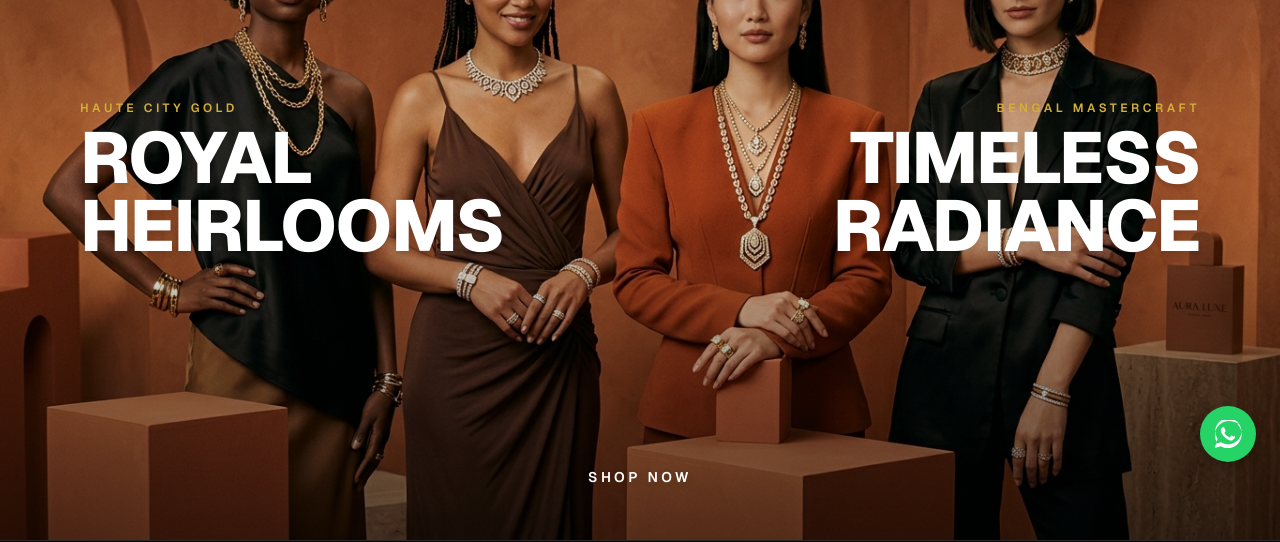
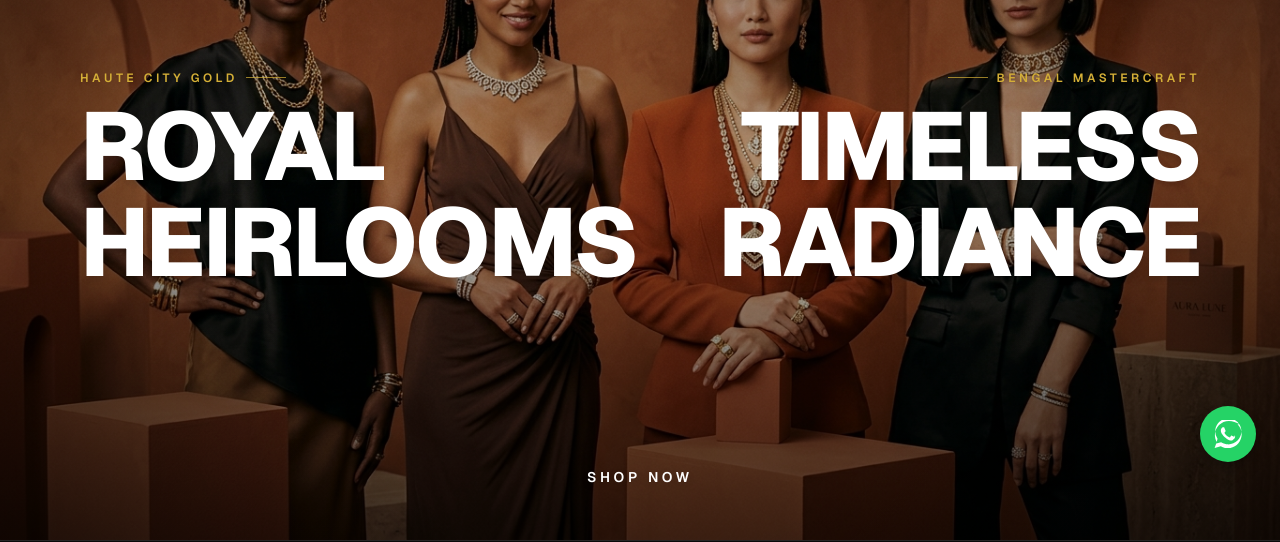
Before and after one commit to Snehasish321/Alongkar, a React (Vite) app: page / in a window 1280 px wide. Shown: the part 314-856 px from the top of the page. Built offline with nearby package versions, Linux system fonts and the light colour scheme; no server answers; a web font is replaced by a local one.

Commit message:
feat: add cinematic image scaling and luxury entrance animations to HeroSection

```diff
--- a/src/components/home/HeroSection.tsx
+++ b/src/components/home/HeroSection.tsx
@@ -6,64 +6,191 @@ export interface HeroSectionProps {
   startAnimation?: boolean;
 }
 
-export const HeroSection: React.FC<HeroSectionProps> = () => {
+const LUXURY_EASE = [0.16, 1, 0.3, 1] as const;
+
+export const HeroSection: React.FC<HeroSectionProps> = ({ startAnimation = true }) => {
+  const animateState = startAnimation ? 'visible' : 'hidden';
+
   return (
     <section className="relative w-full h-[calc(100vh-80px)] min-h-[580px] max-h-[960px] overflow-hidden bg-neutral-900 select-none">
-      {/* Editorial Hero Background Image */}
-      <img
+      {/* Editorial Hero Background Image with Subtle Cinematic Scale */}
+      <motion.img
         src="/hero-campaign.jpg"
         alt="Alongkar Luxury Campaign"
-        className="w-full h-full object-cover object-center brightness-[0.94]"
+        className="w-full h-full object-cover object-center"
+        initial={{ scale: 1.12, filter: 'brightness(0.75)' }}
+        animate={{ scale: 1, filter: 'brightness(0.94)' }}
+        transition={{ duration: 1.8, ease: LUXURY_EASE }}
         loading="eager"
       />
 
-      {/* Subtle vignette / atmospheric overlay */}
-      <div className="absolute inset-0 bg-gradient-to-t from-black/50 via-transparent to-black/20 pointer-events-none" />
+      {/* Atmospheric vignette & contrast gradient */}
+      <div className="absolute inset-0 bg-gradient-to-t from-black/65 via-black/20 to-black/35 pointer-events-none" />
+      <div className="absolute inset-0 bg-radial-[circle_at_center] from-transparent via-transparent to-black/40 pointer-events-none" />
 
       {/* Split Editorial Typography Overlay */}
-      <div className="absolute inset-0 flex items-center justify-between px-6 sm:px-12 md:px-16 lg:px-20 pointer-events-none z-10">
+      <div className="absolute inset-0 flex items-center justify-between px-5 sm:px-10 md:px-14 lg:px-20 pointer-events-none z-10">
 
-        {/* Left Headline */}
+        {/* Left Headline: ROYAL HEIRLOOMS */}
         <motion.div
-          initial={{ opacity: 0, x: -30 }}
-          animate={{ opacity: 1, x: 0 }}
-          transition={{ duration: 0.8, ease: [0.16, 1, 0.3, 1] }}
-          className="max-w-[45%]"
+          initial="hidden"
+          animate={animateState}
+          className="max-w-[48%] sm:max-w-[45%] flex flex-col items-start"
         >
-          <span className="block text-[#D4AF37] text-[10px] sm:text-xs tracking-[0.3em] font-semibold uppercase mb-2">
-            Haute City Gold
-          </span>
-          <h1 className="text-white font-extrabold text-2xl sm:text-4xl md:text-5xl lg:text-6xl xl:text-7xl tracking-[-0.02em] uppercase leading-[0.95] drop-shadow-md">
-            ROYAL HEIRLOOMS
-          </h1>
+          {/* Eyebrow with Expanding Gold Line */}
+          <div className="flex items-center gap-2 mb-2 sm:mb-3 overflow-hidden">
+            <motion.span
+              variants={{
+                hidden: { opacity: 0, x: -15, letterSpacing: '0.15em' },
+                visible: {
+                  opacity: 1,
+                  x: 0,
+                  letterSpacing: '0.3em',
+                  transition: { duration: 0.8, delay: 0.2, ease: LUXURY_EASE },
+                },
+              }}
+              className="text-[#D4AF37] text-[9px] sm:text-xs tracking-[0.3em] font-semibold uppercase block drop-shadow-xs"
+            >
+              Haute City Gold
+            </motion.span>
+            <motion.span
+              variants={{
+                hidden: { scaleX: 0, opacity: 0 },
+                visible: {
+                  scaleX: 1,
+                  opacity: 1,
+                  transition: { duration: 0.8, delay: 0.35, ease: LUXURY_EASE },
+                },
+              }}
+              className="h-[1px] w-6 sm:w-10 bg-[#D4AF37]/70 origin-left hidden sm:inline-block"
+            />
+          </div>
+
+          {/* Masked Line 1: ROYAL */}
+          <div className="overflow-hidden py-0.5 sm:py-1">
+            <motion.h1
+              variants={{
+                hidden: { y: '115%', opacity: 0, rotate: 2 },
+                visible: {
+                  y: '0%',
+                  opacity: 1,
+                  rotate: 0,
+                  transition: { duration: 1.05, delay: 0.3, ease: LUXURY_EASE },
+                },
+              }}
+              className="text-white font-extrabold text-3xl sm:text-5xl md:text-6xl lg:text-7xl xl:text-8xl tracking-[-0.03em] uppercase leading-[0.92] drop-shadow-md"
+            >
+              ROYAL
+            </motion.h1>
+          </div>
+
+          {/* Masked Line 2: HEIRLOOMS */}
+          <div className="overflow-hidden py-0.5 sm:py-1">
+            <motion.span
+              variants={{
+                hidden: { y: '115%', opacity: 0, rotate: 2 },
+                visible: {
+                  y: '0%',
+                  opacity: 1,
+                  rotate: 0,
+                  transition: { duration: 1.05, delay: 0.42, ease: LUXURY_EASE },
+                },
+              }}
+              className="block text-white font-extrabold text-3xl sm:text-5xl md:text-6xl lg:text-7xl xl:text-8xl tracking-[-0.03em] uppercase leading-[0.92] drop-shadow-md"
+            >
+              HEIRLOOMS
+            </motion.span>
+          </div>
         </motion.div>
 
-        {/* Right Headline */}
+        {/* Right Headline: TIMELESS RADIANCE */}
         <motion.div
-          initial={{ opacity: 0, x: 30 }}
-          animate={{ opacity: 1, x: 0 }}
-          transition={{ duration: 0.8, ease: [0.16, 1, 0.3, 1], delay: 0.1 }}
-          className="max-w-[45%] text-right"
+          initial="hidden"
+          animate={animateState}
+          className="max-w-[48%] sm:max-w-[45%] flex flex-col items-end text-right"
         >
-          <span className="block text-[#D4AF37] text-[10px] sm:text-xs tracking-[0.3em] font-semibold uppercase mb-2">
-            Bengal Mastercraft
-          </span>
-          <h2 className="text-white font-extrabold text-2xl sm:text-4xl md:text-5xl lg:text-6xl xl:text-7xl tracking-[-0.02em] uppercase leading-[0.95] drop-shadow-md">
-            TIMELESS RADIANCE
-          </h2>
+          {/* Eyebrow with Expanding Gold Line */}
+          <div className="flex items-center justify-end gap-2 mb-2 sm:mb-3 overflow-hidden">
+            <motion.span
+              variants={{
+                hidden: { scaleX: 0, opacity: 0 },
+                visible: {
+                  scaleX: 1,
+                  opacity: 1,
+                  transition: { duration: 0.8, delay: 0.45, ease: LUXURY_EASE },
+                },
+              }}
+              className="h-[1px] w-6 sm:w-10 bg-[#D4AF37]/70 origin-right hidden sm:inline-block"
+            />
+            <motion.span
+              variants={{
+                hidden: { opacity: 0, x: 15, letterSpacing: '0.15em' },
+                visible: {
+                  opacity: 1,
+                  x: 0,
+                  letterSpacing: '0.3em',
+                  transition: { duration: 0.8, delay: 0.3, ease: LUXURY_EASE },
+                },
+              }}
+              className="text-[#D4AF37] text-[9px] sm:text-xs tracking-[0.3em] font-semibold uppercase block drop-shadow-xs"
+            >
+              Bengal Mastercraft
+            </motion.span>
+          </div>
+
+          {/* Masked Line 1: TIMELESS */}
+          <div className="overflow-hidden py-0.5 sm:py-1">
+            <motion.h2
+              variants={{
+                hidden: { y: '115%', opacity: 0, rotate: -2 },
+                visible: {
+                  y: '0%',
+                  opacity: 1,
+                  rotate: 0,
+                  transition: { duration: 1.05, delay: 0.4, ease: LUXURY_EASE },
+                },
+              }}
+              className="text-white font-extrabold text-3xl sm:text-5xl md:text-6xl lg:text-7xl xl:text-8xl tracking-[-0.03em] uppercase leading-[0.92] drop-shadow-md"
+            >
+              TIMELESS
+            </motion.h2>
+          </div>
+
+          {/* Masked Line 2: RADIANCE */}
+          <div className="overflow-hidden py-0.5 sm:py-1">
+            <motion.span
+              variants={{
+                hidden: { y: '115%', opacity: 0, rotate: -2 },
+                visible: {
+                  y: '0%',
+                  opacity: 1,
+                  rotate: 0,
+                  transition: { duration: 1.05, delay: 0.52, ease: LUXURY_EASE },
+                },
+              }}
+              className="block text-white font-extrabold text-3xl sm:text-5xl md:text-6xl lg:text-7xl xl:text-8xl tracking-[-0.03em] uppercase leading-[0.92] drop-shadow-md"
+            >
+              RADIANCE
+            </motion.span>
+          </div>
         </motion.div>
       </div>
 
       {/* Bottom Center: Minimalist Action (SHOP NOW) */}
-      <div className="absolute bottom-8 sm:bottom-12 inset-x-0 flex flex-col items-center justify-center z-20">
+      <motion.div
+        initial={{ opacity: 0, y: 25 }}
+        animate={{ opacity: 1, y: 0 }}
+        transition={{ duration: 0.85, delay: 0.85, ease: LUXURY_EASE }}
+        className="absolute bottom-8 sm:bottom-12 inset-x-0 flex flex-col items-center justify-center z-20 pointer-events-auto"
+      >
         <Link
           to="/shop"
-          className="group relative inline-flex flex-col items-center text-white text-xs sm:text-sm tracking-[0.24em] uppercase font-semibold transition-transform duration-200 hover:scale-105 active:scale-95 drop-shadow-md"
+          className="group relative inline-flex flex-col items-center text-white text-xs sm:text-sm tracking-[0.26em] uppercase font-semibold transition-transform duration-200 hover:scale-105 active:scale-95 drop-shadow-md"
         >
           <span>SHOP NOW</span>
-          <span className="w-full h-[1.5px] bg-white scale-x-0 group-hover:scale-x-100 transition-transform duration-300 origin-center mt-1" />
+          <span className="w-full h-[1.5px] bg-[#D4AF37] scale-x-0 group-hover:scale-x-100 transition-transform duration-300 origin-center mt-1" />
         </Link>
-      </div>
+      </motion.div>
 
       {/* WhatsApp Floating Action */}
       <a
```
